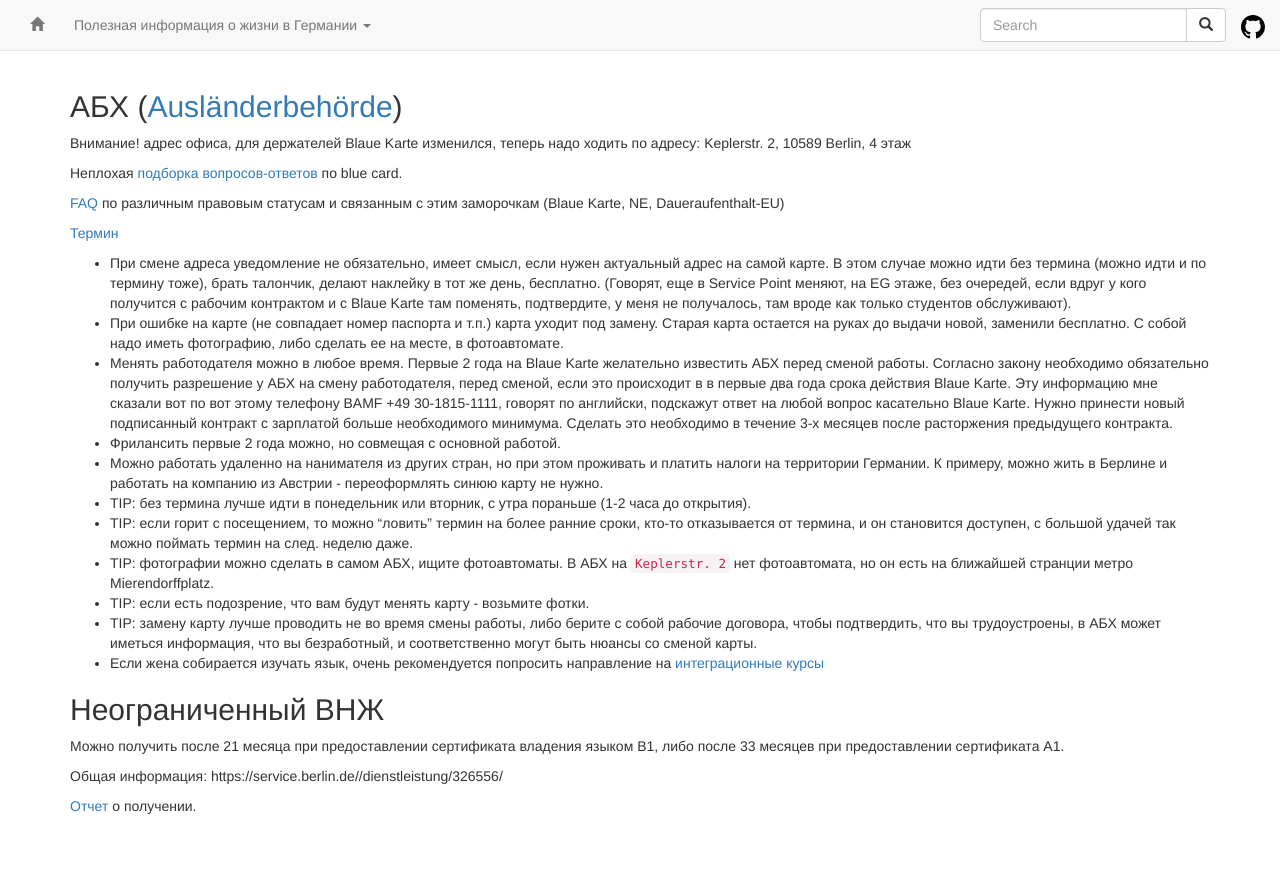
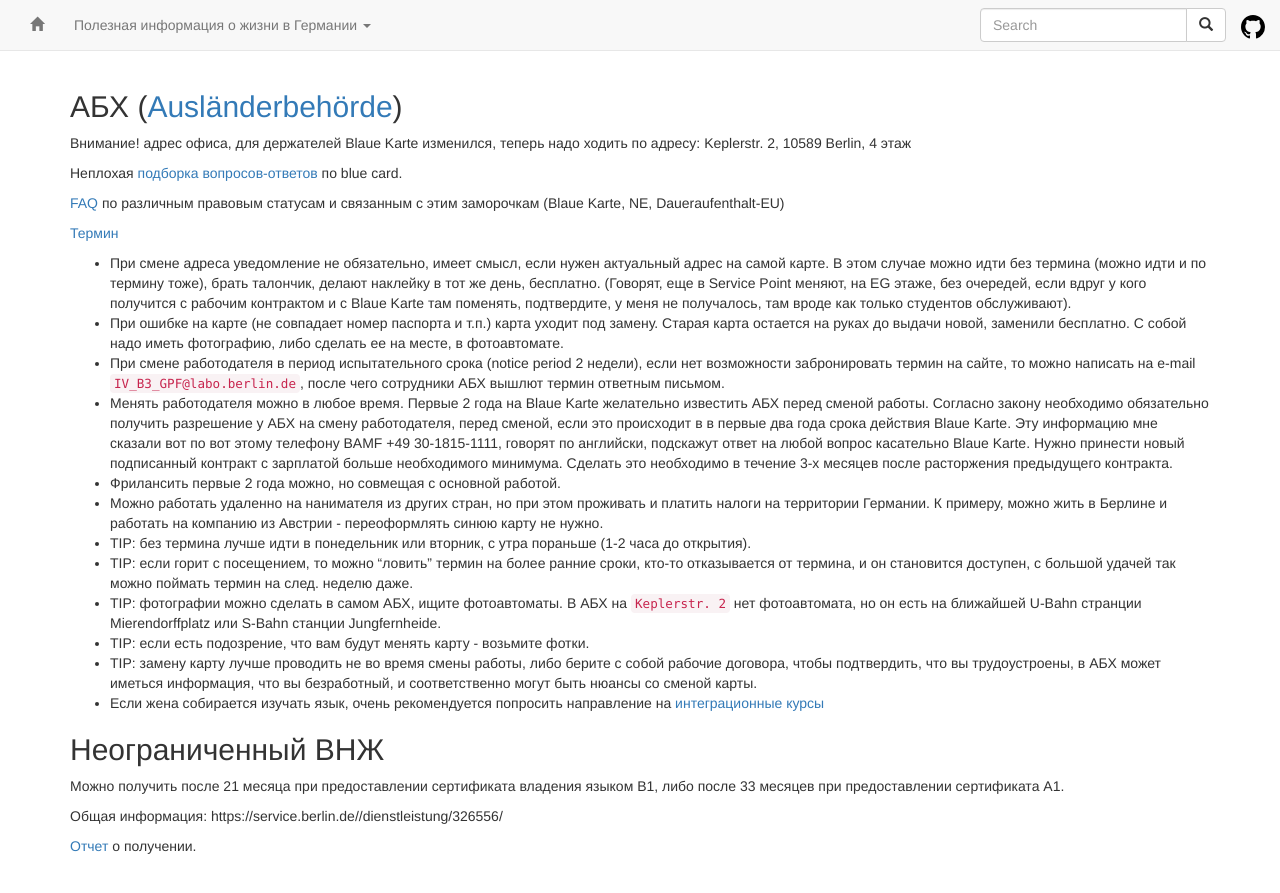
Before and after one commit to ru-de/faq, a Jekyll site: the page built from pages/АБХ.md, in a window 1280 px wide. Shown: the top 893 px of the page. Built offline with Jekyll 4.4.1, drawn with Linux system fonts in a browser that asks for light colours; nearby versions of some CDN libraries.

Commit message:
Travis #941: sync github pages

```diff
--- a/pages/АБХ.md
+++ b/pages/АБХ.md
@@ -16,12 +16,13 @@ layout: default
 
 - При смене адреса уведомление не обязательно, имеет смысл, если нужен актуальный адрес на самой карте. В этом случае можно идти без термина (можно идти и по термину тоже), брать талончик, делают наклейку в тот же день, бесплатно. (Говорят, еще в Service Point меняют, на EG этаже, без очередей, если вдруг у кого получится с рабочим контрактом и с Blaue Karte там поменять, подтвердите, у меня не получалось, там вроде как только студентов обслуживают).
 - При ошибке на карте (не совпадает номер паспорта и т.п.) карта уходит под замену. Старая карта остается на руках до выдачи новой, заменили бесплатно. С собой надо иметь фотографию, либо сделать ее на месте, в фотоавтомате.
+- При смене работодателя в период испытательного срока (notice period 2 недели), если нет возможности забронировать термин на сайте, то можно написать на e-mail `IV_B3_GPF@labo.berlin.de`, после чего сотрудники АБХ вышлют термин ответным письмом.
 - Менять работодателя можно в любое время. Первые 2 года на Blaue Karte желательно известить АБХ перед сменой работы. Согласно закону необходимо обязательно получить разрешение у АБХ на смену работодателя, перед сменой, если это происходит в в первые два года срока действия Blaue Karte. Эту информацию мне сказали вот по вот этому телефону BAMF +49 30-1815-1111, говорят по английски, подскажут ответ на любой вопрос касательно Blaue Karte. Нужно принести новый подписанный контракт с зарплатой больше необходимого минимума. Сделать это необходимо в течение 3-х месяцев после расторжения предыдущего контракта.
 - Фрилансить первые 2 года можно, но совмещая с основной работой.
 - Можно работать удаленно на нанимателя из других стран, но при этом проживать и платить налоги на территории Германии. К примеру, можно жить в Берлине и работать на компанию из Австрии - переоформлять синюю карту не нужно.
 - TIP: без термина лучше идти в понедельник или вторник, с утра пораньше (1-2 часа до открытия).
 - TIP: если горит с посещением, то можно “ловить” термин на более ранние сроки, кто-то отказывается от термина, и он становится доступен, с большой удачей так можно поймать термин на след. неделю даже.
-- TIP: фотографии можно сделать в самом АБХ, ищите фотоавтоматы. В АБХ на `Keplerstr. 2` нет фотоавтомата, но он есть на ближайшей странции метро Mierendorffplatz.
+- TIP: фотографии можно сделать в самом АБХ, ищите фотоавтоматы. В АБХ на `Keplerstr. 2` нет фотоавтомата, но он есть на ближайшей U-Bahn странции Mierendorffplatz или S-Bahn станции Jungfernheide.
 - TIP: если есть подозрение, что вам будут менять карту - возьмите фотки.
 - TIP: замену карту лучше проводить не во время смены работы, либо берите с собой рабочие договора, чтобы подтвердить, что вы трудоустроены, в АБХ может иметься информация, что вы безработный, и соответственно могут быть нюансы со сменой карты.
 - Если жена собирается изучать язык, очень рекомендуется попросить направление на [интеграционные курсы](https://github.com/ru-de/faq/blob/master/%D0%AF%D0%B7%D1%8B%D0%BA%D0%BE%D0%B2%D1%8B%D0%B5%20%D0%BA%D1%83%D1%80%D1%81%D1%8B.md#Интеграционные-курсы-языковые-курсы)
```
Also changed, not shown: 1 other file.
